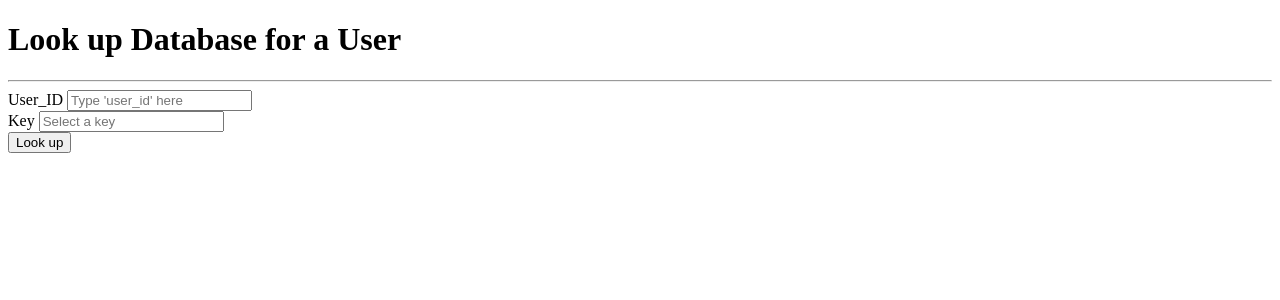
After one commit to vladbortnik/avt, a Flask app: page /find-user in a window 1280 px wide. The commit adds this page. Shown: the top 300 px of the page. Run offline with Flask 2, Linux system fonts and the light colour scheme.

Commit message:
fix: minor bugs

```diff
--- a/app-server/app/app.py
+++ b/app-server/app/app.py
@@ -12,13 +12,13 @@ from storage import Storage
 from uuid import UUID
 
 
-logging.basicConfig(level="NOTSET",
-                    format="%(message)s",
-                    datefmt="[%X]",
-                    handlers=[RichHandler()])
-log = logging.getLogger("rich")
-logging.getLogger("requests").setLevel(logging.WARNING)
-log.info('Logger is enabled')
+# logging.basicConfig(level="NOTSET",
+#                     format="%(message)s",
+#                     datefmt="[%X]",
+#                     handlers=[RichHandler()])
+# log = logging.getLogger("rich")
+# logging.getLogger("requests").setLevel(logging.WARNING)
+# log.info('Logger is enabled')
 
 console = Console()
 
@@ -30,72 +30,9 @@ storage = Storage('user.txt')
 api = API(storage, key='123')
 
 
-# def is_the_key_correct(key):
-
-#     console.log(f'key == api.key is {key == api.key}', log_locals=True)
-#     console.log(f'key: {key}')
-#     console.log(f'api.key: {api.key}')
-
-#     if key == api.key:
-#         return True
-#     return False
-
-
 @app.route('/')
 def index():
-    return render_template('index.html', result='', user='', user_id='')
-
-
-# @app.route('/register', methods=['GET', 'POST'])
-# def post():
-#     if request.method == 'GET':
-#         return render_template('register.html')
-#     elif request.method == 'POST':
-
-#         # form = request.form
-#         # key = form.
-
-#         console.log(f"request.form.get('name') is {request.form.get('name')}", log_locals=True)
-#         console.log(f"request.form.get('age') is {request.form.get('age')}", log_locals=True)
-#         console.log(f"request.form.get('key') is {request.form.get('key')}", log_locals=True)
-#         console.log(f"request.data is {request.data}", log_locals=True)
-
-#         key = request.form.get('key')
-#         if not is_the_key_correct(key):
-#             result = 'Access DENIED: Key is wrong'
-#             return render_template('index.html', result=result, user='', user_id='')
-
-#         name = request.form.get('name')
-#         age = int(request.form.get('age'))
-#         user = {'name': name, 'age': age}
-#         user_id = api.post(user)
-
-#         result = 'Your data submission was Successful !!!'
-#         user_id = f"Your 'user_id' is: {user_id}"
-#         return render_template('index.html', result=result, user='', user_id=user_id)
-#     else:
-#         result = 'Unexpected Error: Your data submission was Unsuccessful'
-#         # console.log(f'request.form: {request.form}', log_locals=True)
-#         return render_template('index.html', result=result, user='', user_id='')
-
-
-# @app.route('/get', methods=['GET', 'POST'])
-# def get():
-#     user_id = request.form.get('user_id')
-#     key = request.form.get('key')
-#     if not is_the_key_correct(key):
-#         result = 'Access DENIED: Key is wrong'
-#         return render_template('index.html', result=result, user='', user_id='')
-#     if request.method == "GET":
-#         return render_template('user.html')
-#     elif request.method == 'POST':
-#         if api.get_user(user_id) == True:
-#             user = api.get_user(user_id)
-#             result = 'User is found !!!'
-#             return render_template('index.html', result=result, user=user)
-#         else:
-#             result = 'We were unable to find the User'
-#             return render_template('index.html', result=result, user='', user_id='')
+    return render_template('index.html', result='', user='', user_name='', user_age='', user_id='')
 
 
 # ##########
@@ -108,7 +45,7 @@ def index():
 
 #         print(data)
 
-#         return render_template('index.html', result='Success!', user='', user_id='')
+#         return render_template('index.html', result='Success!', user='', user_id='')  # noqa: E501
 
 #     return render_template('sign-up.html')
 # ################
@@ -123,62 +60,63 @@ def post():
         user = {'name': data['name'], 'age': data['age']}
         key = data['key']
 
-        console.log(type(key), log_locals=True)
-
         user_id = api.post(user, key=key)
 
-        console.log(user_id, log_locals=True)
-        console.log(f'type(user_id) == UUID: {type(user_id) == UUID}')
-        console.log(data['key'])
-        console.log(f'user_id != 403: {user_id != 403}')
         if user_id != str(403):
-            return render_template('index.html', result='Authorization Fail! Wrong key!', user='', user_id='')
-        # elif type(user_id) == UUID:
-        #     return render_template('index.html', result='Success-2!', user='', user_id=user_id)
-        else:
-            return render_template('index.html', result='Success-2!', user='', user_id=user_id)
+            return render_template('index.html', result='Success!', user_id=user_id)  # noqa: E501
+
+        return render_template('index.html', result='Authorization Fail! Wrong key!')  # noqa: E501
 
     return render_template('register.html')
 
 
-# @app.route('/register', method=['POST'])
-# def register():
-#     json_data = json.loads(request.form)
-#     key = json_data['key']
-#     if not is_the_key_correct(key):
-#         return render_template('Authorization Failed')
+@app.route('/find-user', methods=['GET', 'POST'])
+def get():
+    if request.method == 'POST':
+
+        data = request.form
+
+        user_id = data['user_id']
+        key = data['key']
+        user = api.get(user_id, key=key)
+
+        if user == 403:
+            return render_template('index.html', result='Authorization Fail! Wrong key!')  # noqa: E501
+        elif not bool(user):
+            return render_template('index.html', result='User not found.')
+
+        console.log(f'user: {user}', log_locals=True)
+
+        name = user['name']
+        age = user['age']
+
+        return render_template('index.html', result='User Found!!!',
+        user_name=name, user_age=age, user_id=user_id)  # noqa: E128
+
+    return render_template('find-user.html')
 
 
+@app.route('/list-all-users', methods=['GET', 'POST'])
+def list_all():
+    if request.method == 'POST':
+        key = request.form['key']
 
+        console.log(f'key: {key}', log_locals=True)
 
+        users = api.list_all(key=key)
 
-# def decorator(function):
-#     def wraper(self, *args, **kwargs):
-#         if
+        console.log(f'users: {users}', log_locals=True)
 
+        if users == 403:
+            return render_template('index.html', result='Authorization Fail! Wrong key!')
+        if not bool(users):
+            return render_template('index.html', result='List of Users is empty!')
+        else:
+            return render_template('list-users.html', result='Here is the list of Users: ', users=users)
 
-# @app.route('/', methods=['POST'])
-# def create_user():
-#     user = request.get_json()['user']
-#     key = request.get_json()['key']
-#     user_id = api.post(user, key=key)
-#     return {'user_id': user_id}, 201
+    return render_template('get-list-users.html', key='key')
 
-
-# @app.route('/user/<id>', methods=['GET'])
-# def read_user(id):
-#     try:
-#         decorator(api.get)
-#         return {'user': user}
-#     except Exception as e:
-#         raise e
-#     else:
-#         pass
-#     id =
-#     user = api.get(id, key=key)
-
-
-
+# ############################
 # jsonify() returns 'request' object
 # @app.route('/user', methods=['GET', 'POST'])
 # def post():
@@ -186,3 +124,4 @@ def post():
 #   user = request.get_json()['user']
 #   console.log(f'POST', log_locals=True)
 #   return jsonify({'user': user})
+# ############################
--- /dev/null
+++ b/app-server/app/templates/find-user.html
@@ -0,0 +1,33 @@
+{% extends "layout.html" %}
+
+
+{% block body %}
+
+<div class="container">
+  <div class="row">
+    <div class="col">
+
+        <h1>Look up Database for a User</h1>
+        <hr>
+
+        <form action="/find-user" method="POST">
+
+        <div class="form-group">
+          <label>User_ID</label>
+          <input type="text" class="form-control" id="user_id" name="user_id" placeholder="Type 'user_id' here">
+        </div>
+
+        <div class="form-group">
+          <label>Key</label>
+          <input type="text" class="form-control" id="key" name="key" placeholder="Select a key">
+        </div>
+
+        <button type="submit" class="btn btn-primary">Look up</button>
+
+      </form>
+
+    </div>
+  </div>
+</div>
+
+{% endblock %}
```
Also changed, not shown: app-server/app/api.py (+5 -2 lines), app-server/app/storage.py (+13 -8 lines), app-server/app/templates/get-list-users.html (added, +28 -0 lines), app-server/app/templates/index.html (+6 -2 lines), app-server/app/templates/list-users.html (added, +13 -0 lines), app-server/app/templates/user.html (deleted, +0 -22 lines), app-server/app/user.txt (added, +12 -0 lines).
